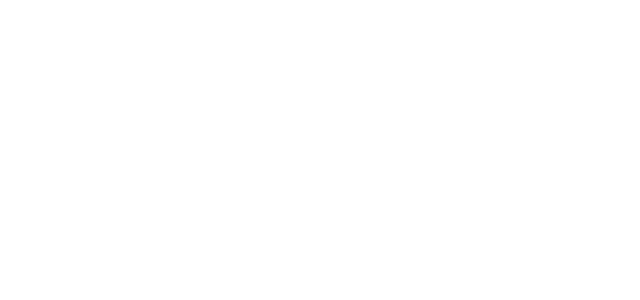
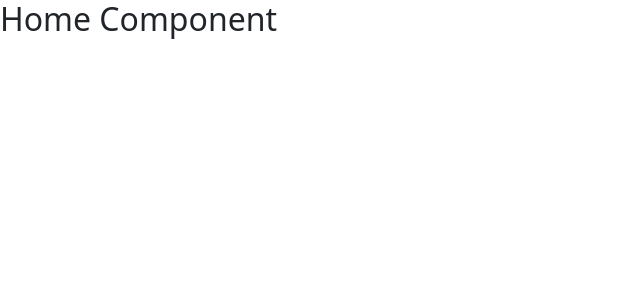
Before and after one commit to Jude0315/Hail-Jack, a React app in the folder frontend/: page /home in a window 1280 px wide. Before the commit this address had no page. Shown: the top 300 px of the page, without its empty margins (0-640 px from the left). Built offline with nearby package versions, Linux system fonts and the light colour scheme; the HTML template or start-up script is replaced by a standard one.

Commit message:
stage 1 completed login and registration auth is done

```diff
--- a/frontend/src/App.jsx
+++ b/frontend/src/App.jsx
@@ -6,6 +6,7 @@ import 'bootstrap/dist/css/bootstrap.min.css'
 import Signup from './Signup'
 import Login from './Login'
 import {BrowserRouter,Routes,Route} from 'react-router-dom'
+import Home from './assets/Home'
 
 
 function App() {
@@ -17,6 +18,7 @@ function App() {
         <Routes>
           <Route path='/register' element={<Signup/>}> </Route>
           <Route path='/login' element={<Login/>}> </Route>
+          <Route path='/home' element={<Home/>}> </Route>
 
         </Routes>
 
--- /dev/null
+++ b/frontend/src/assets/Home.jsx
@@ -0,0 +1,9 @@
+import React from 'react'
+
+function Home() {
+    return(
+        <h2>Home Component</h2>
+    )
+}
+
+export default Home;
```
